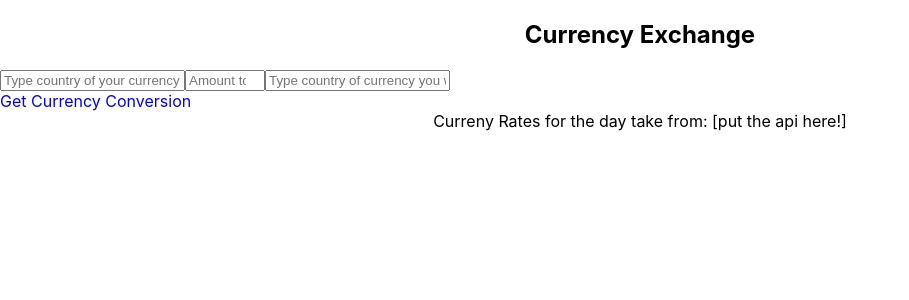
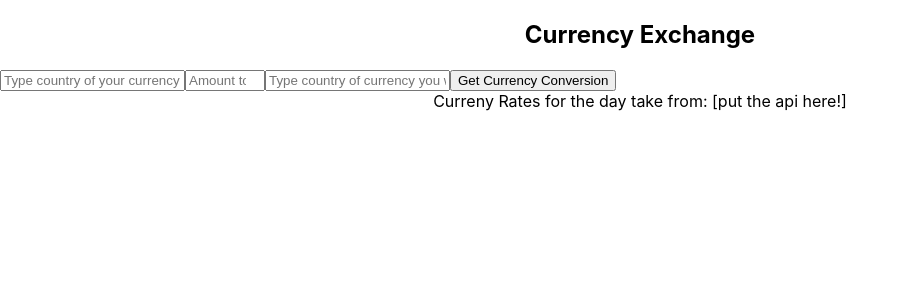
Before and after one commit to saraho1123/currency-exchange, a React (Create React App) app: page /currency-exchange/ in a window 1280 px wide. Shown: the top 300 px of the page, without its empty margins (0-909 px from the left). Built offline with nearby package versions, Linux system fonts and the light colour scheme.

Commit message:
Update Form to make the api call and manipulate the data to be passed

```diff
--- a/src/Form/Form.js
+++ b/src/Form/Form.js
@@ -1,25 +1,42 @@
 import React, { useState, useEffect } from 'react'
-import { Route, Switch } from 'react-router-dom'
+import { Redirect, Route, Switch } from 'react-router-dom'
 import { Link, NavLink } from 'react-router-dom'
 import './Form.scss'
 import ExchangeContainer from '../ExchangeContainer/ExchangeContainer.js'
 import { getExchangeRates } from '../apiCalls.js'
 
-
-
 const Form = (props) => {
   const [userCurrency, setUserCurrency] = useState('')
   const [userAmount, setUserAmount] = useState('')
   const [newCurrency, setNewCurrency] = useState('')
+  const [exchangeRate, setExchangeRate] = useState(null)
 
+  const getExchangeData = async (event) => {
+    event.preventDefault()
+    await getExchangeRates(userCurrency)
+    .then(data =>  {
+      setExchangeRate(data.rates[newCurrency])
+      console.log(exchangeRate)
+      getUserData()
+    })
+  }
+
+
+
+
+  const calculateNewAmount = () => {
+    const newAmount = Math.round(100 * exchangeRate)/100 * userAmount
+    return newAmount
+  }
 
   const getUserData = () => {
     const newExchange = {
       id: Date.now(),
+      newAmount: calculateNewAmount(),
       userCurrency,
       userAmount,
       newCurrency,
-        // exchangeRate
+      exchangeRate
     }
     props.addCurrencyCard(newExchange)
     clearInputs()
@@ -31,13 +48,23 @@ const Form = (props) => {
     setNewCurrency('')
   }
 
+  const returnRedirect = () => {
+    return <Redirect to='/currency-exchange' />
+  }
+
+
+  const toInputUppercase = e => {
+    e.target.value = ("" + e.target.value).toUpperCase();
+  };
+
   return (
     <section >
-      <form className='user-input'>
+      <form onSubmit={event => getExchangeData(event)} className='user-input'>
         <input
           type='text'
           className='user-currency'
           placeholder='Type country of your currency'
+          onInput={toInputUppercase}
           value={userCurrency}
           onChange={(event) => setUserCurrency(event.target.value)}
         />
@@ -54,11 +81,18 @@ const Form = (props) => {
           type='text'
           className='new-currency'
           placeholder='Type country of currency you want'
+          onInput={toInputUppercase}
           value={newCurrency}
           onChange={(event) => setNewCurrency(event.target.value)}
         />
+        <NavLink to="/currency-cards" className="nav">
+          <input
+            type='submit'
+            value='Get Currency Conversion'
+          />
+        </NavLink>
       </form>
-      <NavLink  onClick={getUserData} to="/currency-cards" className="nav">Get Currency Conversion</NavLink>
+
 
     </section>
   )
@@ -76,3 +110,15 @@ I think I should have a button to get to 'bookmarked' from here??
 */
 
 export default Form;
+
+
+
+  // useEffect(() => {
+  //   if(exchangeRate === 0) {
+  //     // let exchangeRate = 0
+  //       getExchangeRates(userCurrency)
+  //       .then(data =>  setExchangeRate(data.rates[newCurrency]))
+  //       // .then(console.log(exchangeRate))
+  //       .then(getUserData(exchangeRate))
+  //   }
+  // }, [exchangeRate])
```
Lines whose indentation alone changed are shown as unchanged.
